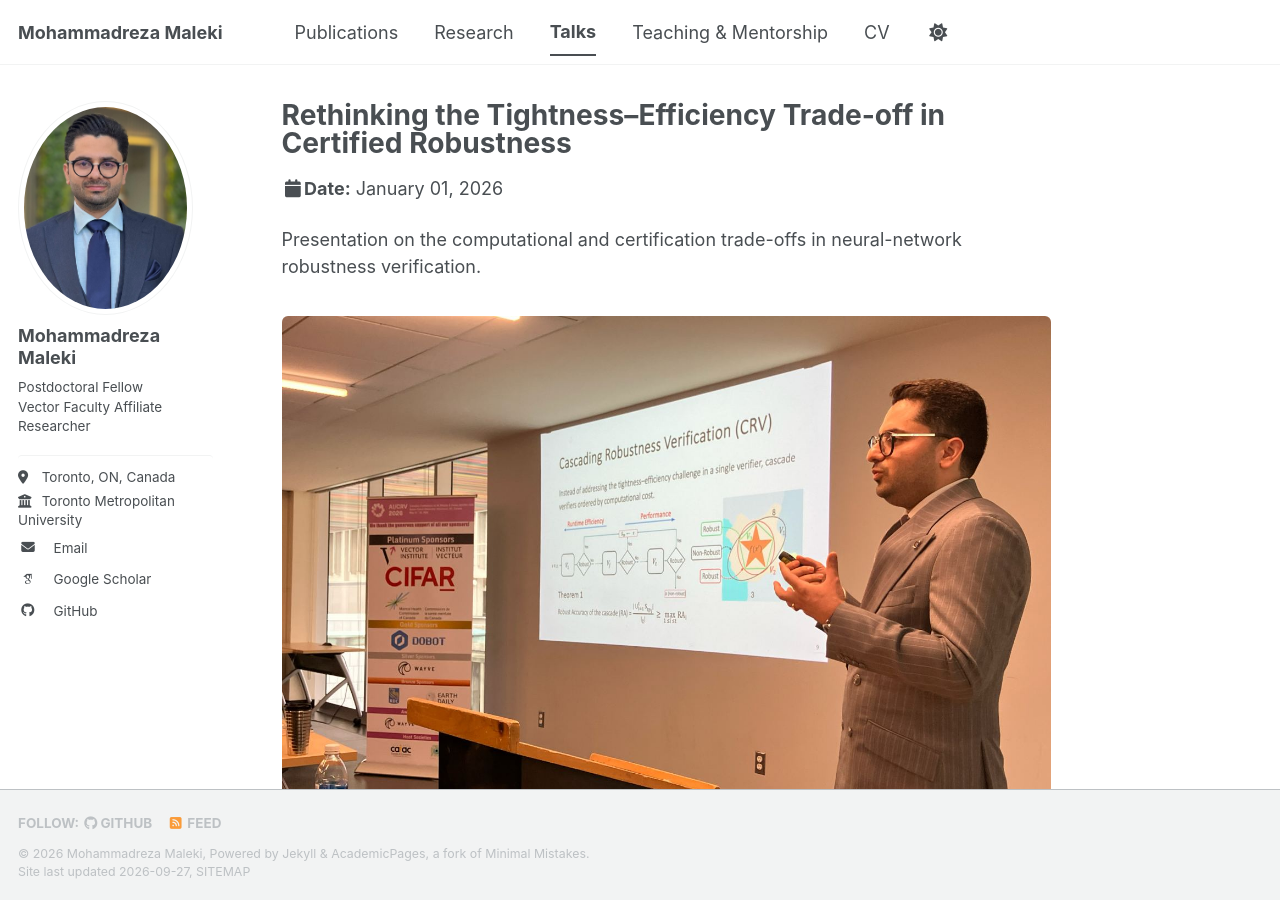
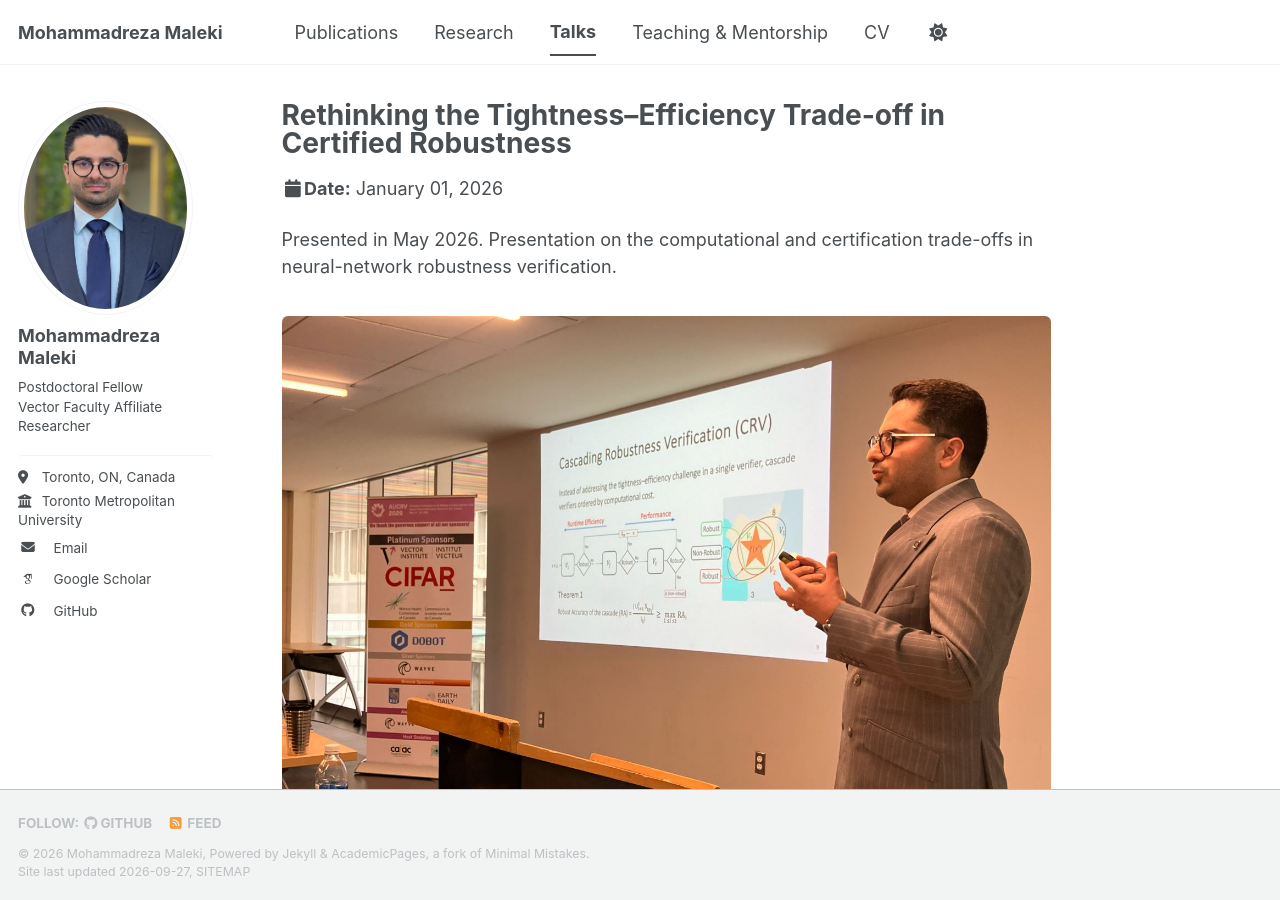
Before and after one commit to Mrezamaleki/mrezamaleki.github.io, a Jekyll site: the page built from _talks/2026-01-01-robustness-tradeoff.md, in a window 1280 px wide and 900 px high. Built offline with Jekyll 4.4.1, drawn with Linux system fonts in a browser that asks for light colours; some web fonts are replaced; a script bundle is joined from its source files by our own code; library files that are not in the unit come from our copies.

Commit message:
Set presentation month to May

```diff
--- a/_talks/2026-01-01-robustness-tradeoff.md
+++ b/_talks/2026-01-01-robustness-tradeoff.md
@@ -2,15 +2,16 @@
 title: "Rethinking the Tightness–Efficiency Trade-off in Certified Robustness"
 collection: talks
 year: 2026
+month: May
 type: "Workshop presentation"
 venue: "Data and Model Protection in Generative AI Workshop, AI/CRV"
 location: "Burnaby, Canada"
 photo: "/images/rethinking-crv-presentation.jpg"
 photo_alt: "Mohammadreza Maleki presenting cascading robustness verification at the AI/CRV workshop"
-photo_caption: "Presenting cascading robustness verification at the AI/CRV workshop, 2026."
+photo_caption: "Presenting cascading robustness verification at the AI/CRV workshop, May 2026."
 ---
 
-Presentation on the computational and certification trade-offs in neural-network robustness verification.
+Presented in May 2026. Presentation on the computational and certification trade-offs in neural-network robustness verification.
 
 <figure>
   <img src="/images/rethinking-crv-presentation.jpg" alt="Mohammadreza Maleki presenting cascading robustness verification at the AI/CRV workshop" style="width:100%;max-width:900px;height:auto;border-radius:6px;">
```
